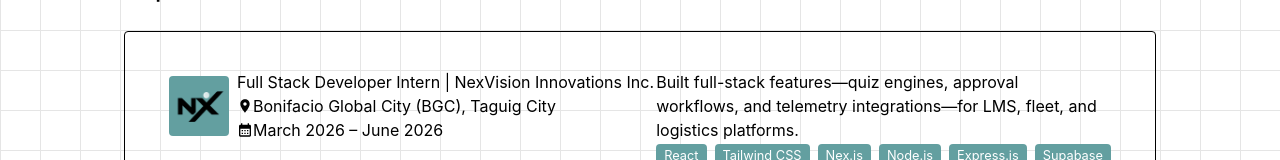
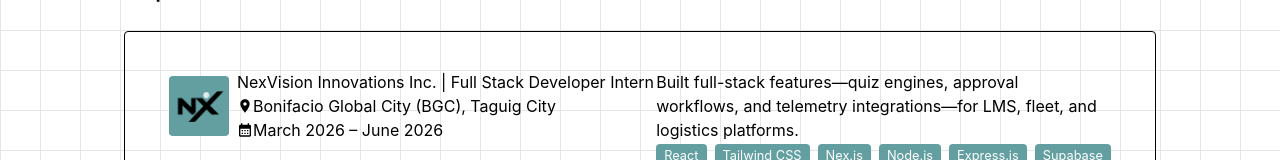
Before and after one commit to jomnomz/jomnomz, a React (Vite) app: page / in a window 1280 px wide. Shown: the part 490-650 px from the top of the page. Built offline with nearby package versions, Linux system fonts and the light colour scheme.

Commit message:
fixed incorrect experience data

```diff
--- a/src/data/experienceData.js
+++ b/src/data/experienceData.js
@@ -4,7 +4,7 @@ export const experienceData = [
     {   id: "nexvision",
         experienceLogo: nexvisionLogo,
         experienceName: "NexVision Innovations Inc.",
-        experienceNameThumbnail: "Full Stack Developer Intern | NexVision Innovations Inc.",
+        experienceNameThumbnail: "NexVision Innovations Inc. | Full Stack Developer Intern",
         experienceDescription: "Built full-stack features—quiz engines, approval workflows, and telemetry integrations—for LMS, fleet, and logistics platforms.",
         experiencePlace: "Bonifacio Global City (BGC), Taguig City",
         experienceDate: "March 2026 – June 2026",
```
